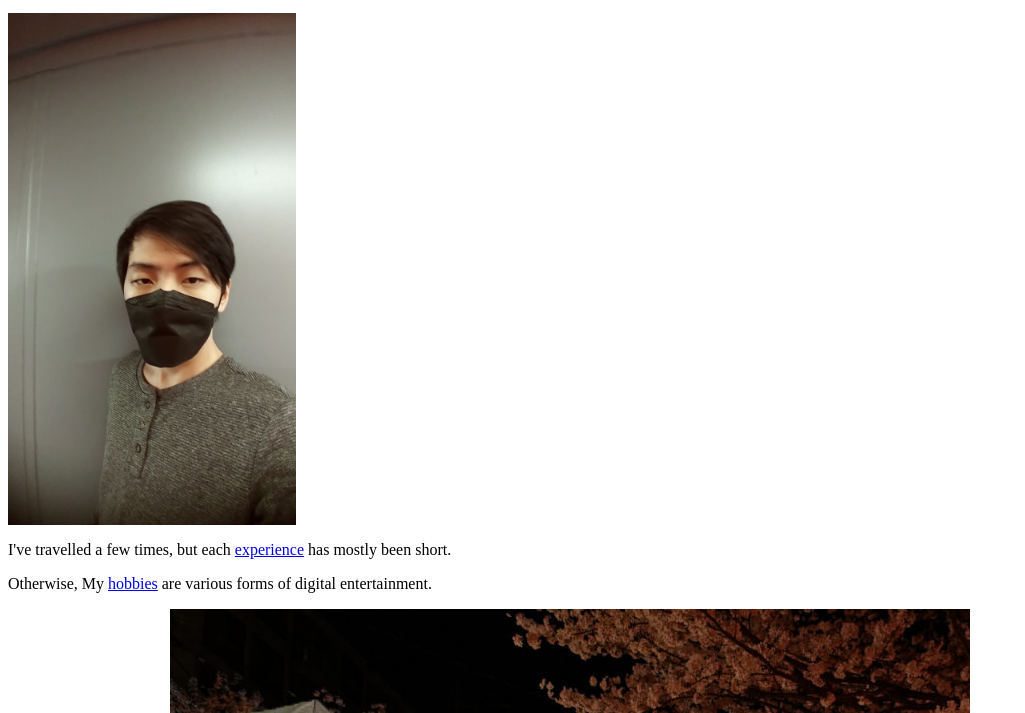
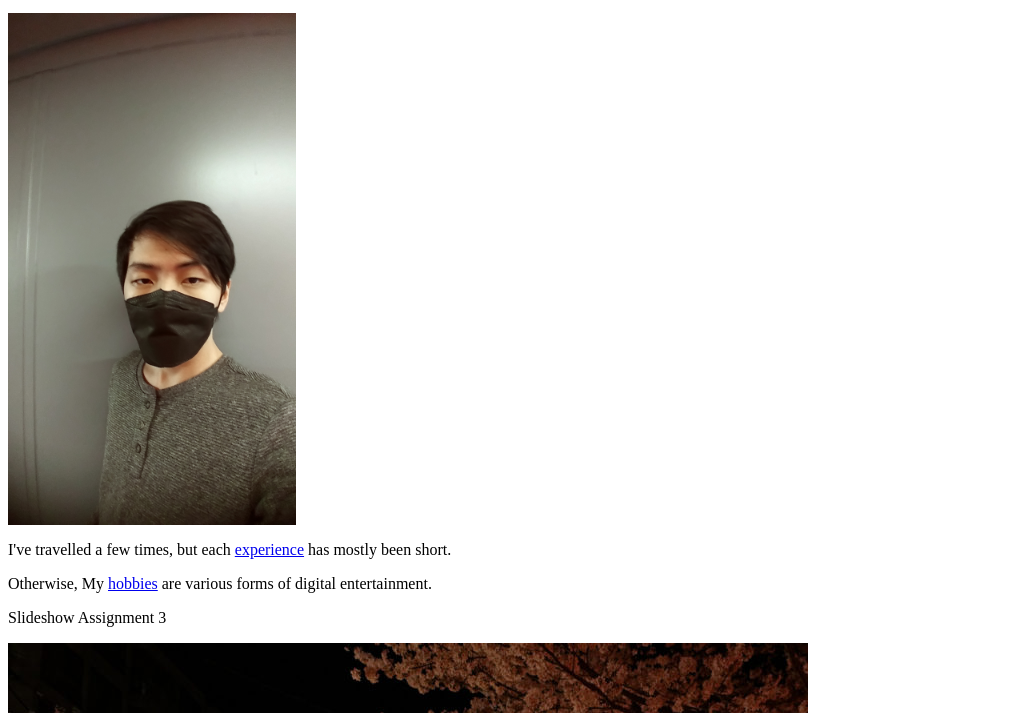
Before and after one commit to Auleno/me, a plain HTML site: page index.html in a window 1280 px wide. Shown: the part 87-800 px from the top of the page, without its empty margins (0-1025 px from the left). Drawn offline with Linux system fonts and the light colour scheme.

Commit message:
Link Correction

```diff
--- a/index.html
+++ b/index.html
@@ -16,7 +16,7 @@
     <img src="selfie.jpg" alt="It's me" style="width:288px;height:512px">
     <p>I've travelled a few times, but each <a href="experiences.html">experience</a> has mostly been short.</p>
     <p>Otherwise, My <a href="hobbies.html">hobbies</a> are various forms of digital entertainment.</p>
-    <p><h ref="cityslide.html">Slideshow Assignment 3</a>
+    <p><a ref="cityslide.html">Slideshow Assignment 3</a></p>
 
     <img src="japannight.png" alt="Out in Japan at night" style="width:800px;height:600px">
 
```
